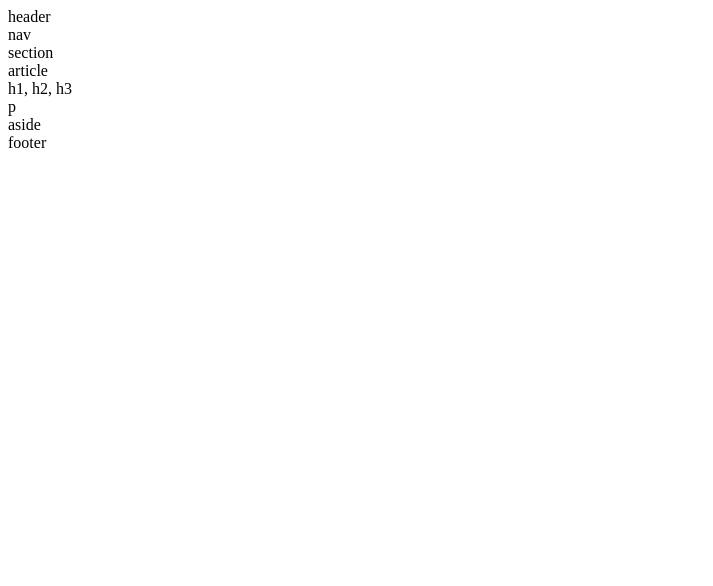
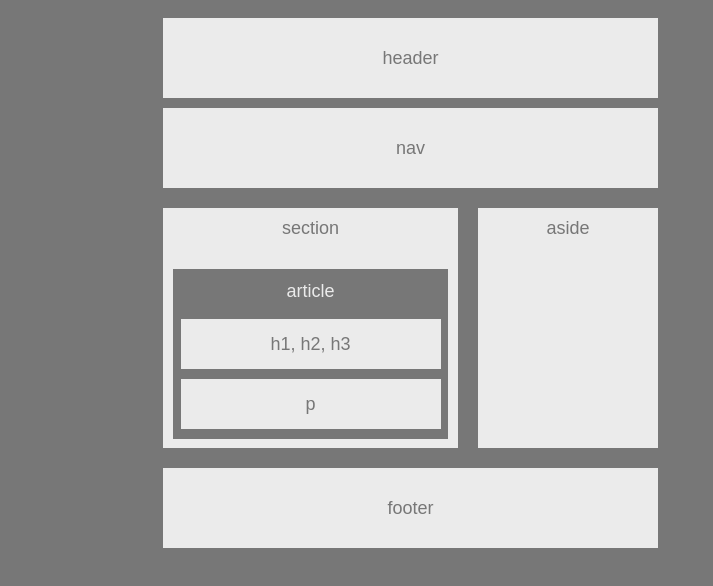
Before and after one commit to PatrickRice/HW-Wireframe, a plain HTML site: page index.html in a window 1280 px wide. Shown: the whole page, without its empty margins (0-713 px from the left). Drawn offline with Linux system fonts and the light colour scheme.

Commit message:
hw complete

```diff
--- a/index.html
+++ b/index.html
@@ -4,8 +4,8 @@
     <meta charset="UTF-8">
     <meta name="viewport" content="width=device-width, initial-scale=1.0">
     <meta http-equiv="X-UA-Compatible" content="ie=edge">
-    <link rel="stylesheet" type="css/text" href="style.css">
-    <title>Wireframe</title>
+    <link rel="stylesheet" href="style.css">
+        <title>Wireframe</title>
 </head>
 <body>
   <div class="wrapper">
```
